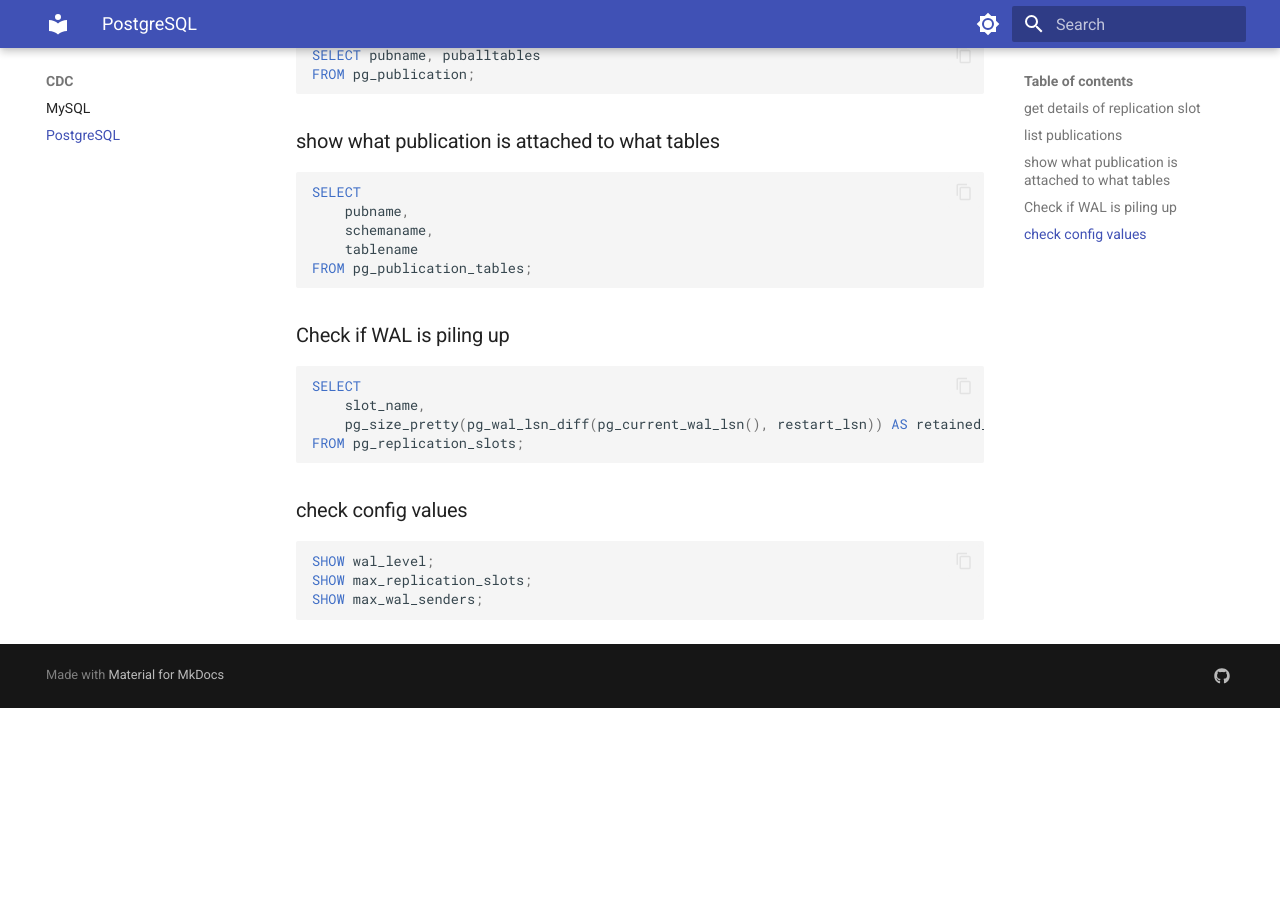
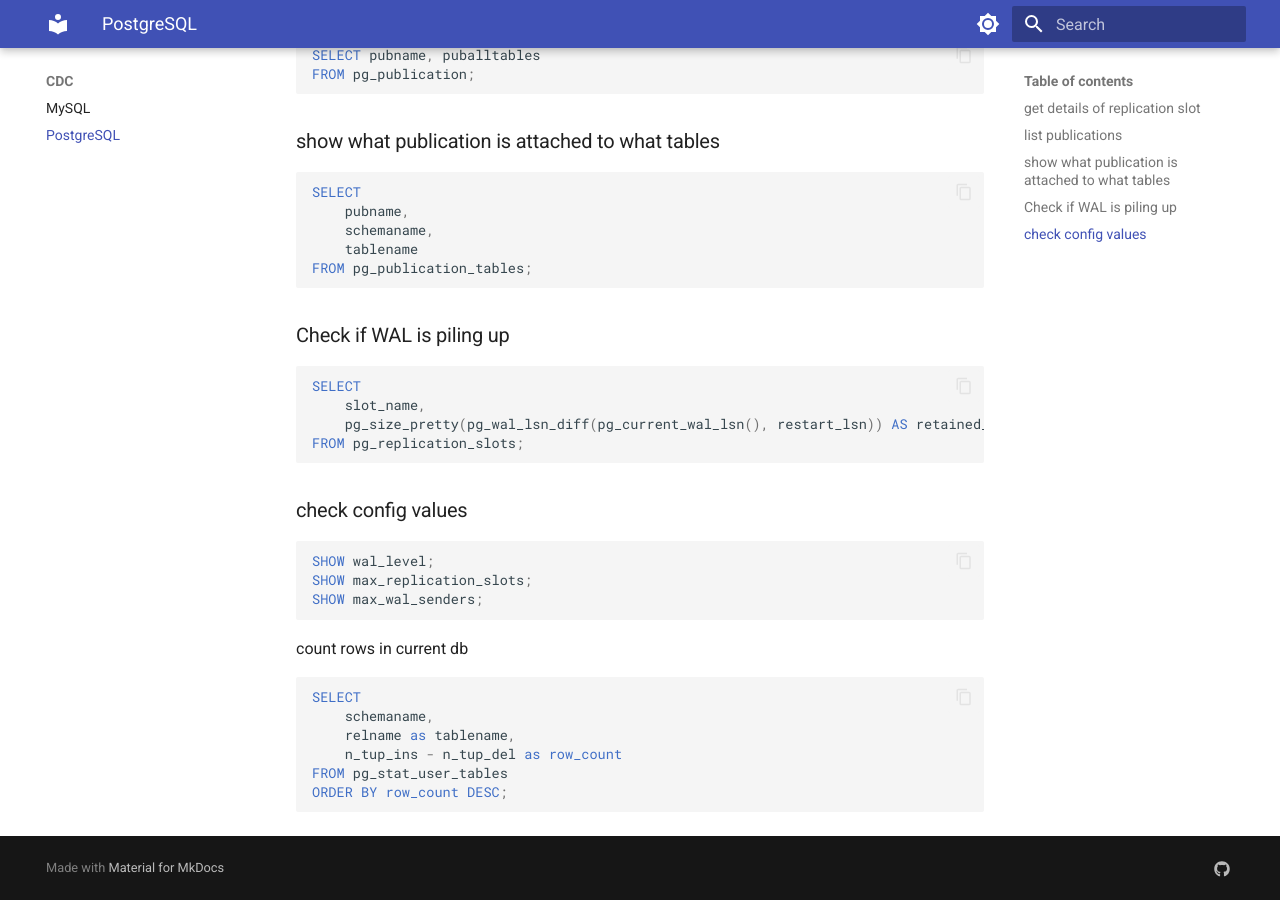
Before and after one commit to Fluder-Paradyne/cmds, an MkDocs documentation site: the page built from docs/cdc/psql.md, in a window 1280 px wide and 900 px high, scrolled down 608 px. Built offline with MkDocs 1.6.1 and Material for MkDocs 9.7.7, drawn with Linux system fonts in a browser that asks for light colours; before the commit the page ends 1316 px from its top, so only the background shows below that.

Commit message:
add cmd to count table rows

````diff
--- a/docs/cdc/psql.md
+++ b/docs/cdc/psql.md
@@ -46,3 +46,14 @@ SHOW wal_level;
 SHOW max_replication_slots;
 SHOW max_wal_senders;
 ```
+
+
+count rows in current db
+```sql
+SELECT
+    schemaname,
+    relname as tablename,
+    n_tup_ins - n_tup_del as row_count
+FROM pg_stat_user_tables
+ORDER BY row_count DESC;
+```
````
